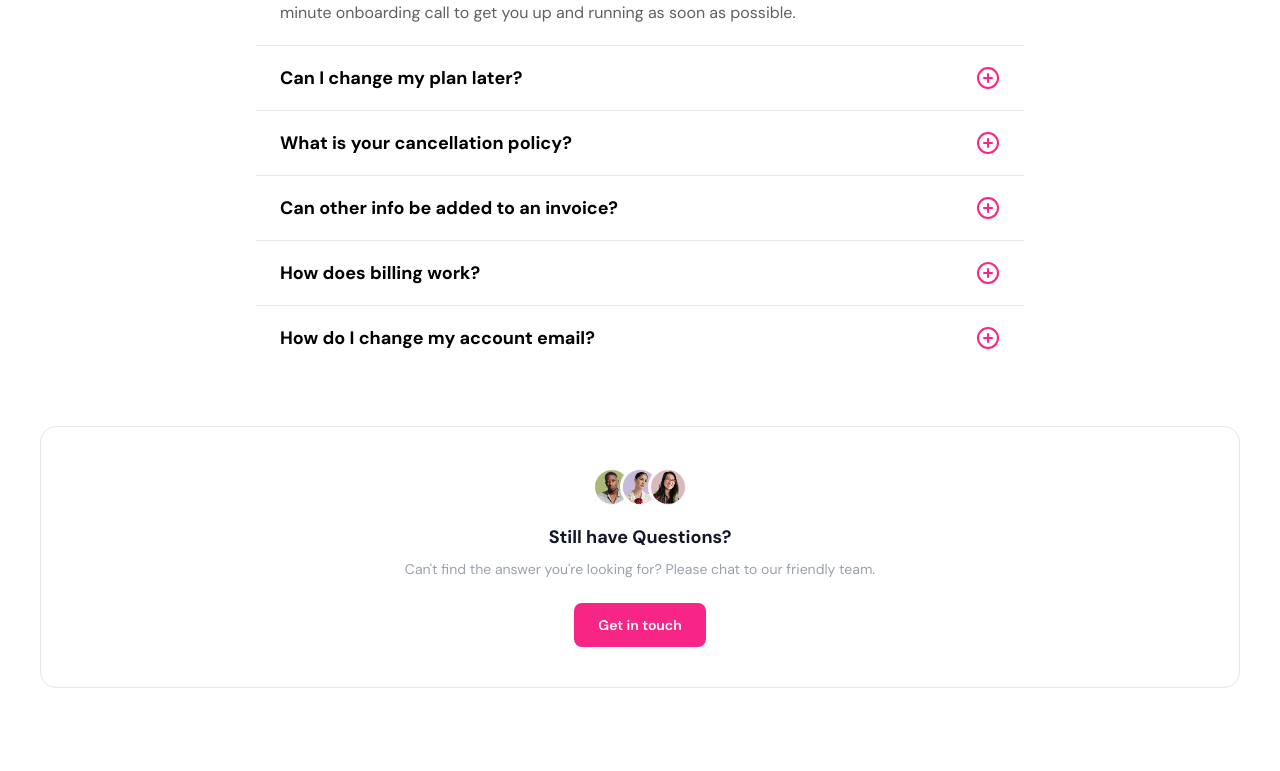
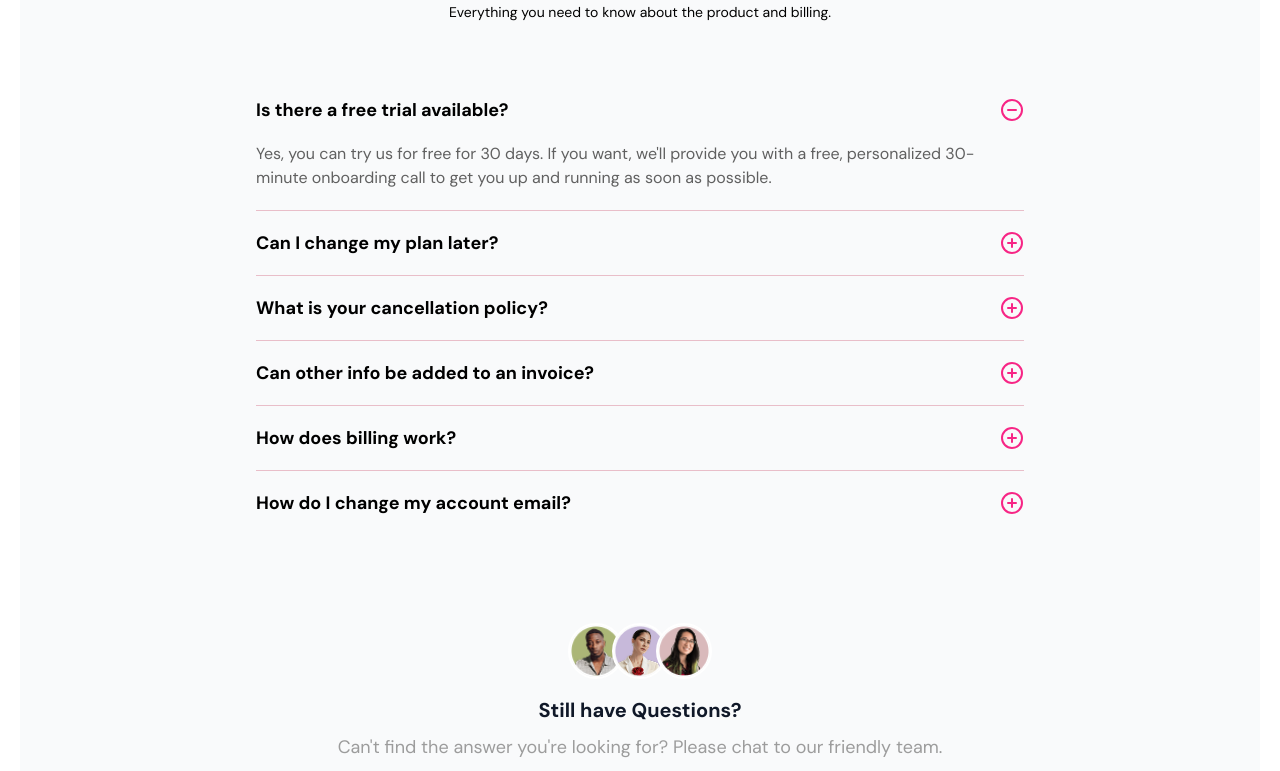
Before and after one commit to almahmud-dev/airbnb-assistant-landing, a Next.js app: page / in a window 1280 px wide. Shown: the part 6087-6858 px from the top of the page. Built offline with nearby package versions, Linux system fonts and the light colour scheme.

Commit message:
Faq all ok

```diff
--- a/next.config.mjs
+++ b/next.config.mjs
@@ -1,6 +1,5 @@
 /** @type {import('next').NextConfig} */
 const nextConfig = {
-  /* config options here */
   reactCompiler: true,
 };
 
--- a/src/components/sections/FaqSection.jsx
+++ b/src/components/sections/FaqSection.jsx
@@ -12,42 +12,49 @@ export default function FaqSection() {
   const toggle = (i) => setOpenIndex(openIndex === i ? -1 : i);
 
   return (
-    <section id="faq" className="py-20 bg-white">
-      <div className="max-w-[1240px] mx-auto px-5">
+    <section id="faq" className="pt-10 lg:pt-[185px] pb-10 lg:pb-[77px]">
+      <div className="max-w-[1240px] bg-[#F9FAFB] rounded-lg mx-auto px-5 py-5 lg:py-15">
         <SectionHeader
           title="Frequently asked"
           highlight="questions"
           description="Everything you need to know about the product and billing."
         />
 
-        {/* ── Accordion ── */}
-        <div className="max-w-[768px] mx-auto rounded-2xl divide-y divide-gray-200 overflow-hidden mb-14">
+        {/* Accordion */}
+        <div className="max-w-[768px] mx-auto rounded-2xl divide-y divide-[rgba(191,33,74,0.28)] overflow-hidden mb-14">
           {FAQS.map((faq, i) => (
             <div key={faq.question}>
               <button
-                className="w-full flex items-center justify-between text-left px-6 py-5 hover:bg-gray-50 transition-colors"
+                className="w-full flex items-center justify-between text-left py-5 hover:bg-gray-50 transition-colors cursor-pointer"
                 onClick={() => toggle(i)}
                 aria-expanded={openIndex === i}
               >
-                <span className="text-black font-bold text-[18px] leading-[24px] pr-4">{faq.question}</span>
+                <span className="text-black font-bold text-[18px] leading-6">
+                  {faq.question}
+                </span>
                 {openIndex === i ? (
-                  <MinusCircle size={24} className="text-[#F72585] flex-shrink-0" />
+                  <MinusCircle size={24} className="text-[#F72585] shrink-0" />
                 ) : (
-                  <PlusCircle size={24} className="text-[#F72585] flex-shrink-0" />
+                  <PlusCircle size={24} className="text-[#F72585] shrink-0" />
                 )}
               </button>
 
-              {openIndex === i && (
-                <div className="px-6 pb-5">
-                  <p className="text-[#606060] text-[16px] font-normal">{faq.answer}</p>
+              {/* Smooth animation */}
+              <div
+                className={`grid transition-all duration-400 ease-in-out ${openIndex === i ? "grid-rows-[1fr]" : "grid-rows-[0fr]"}`}
+              >
+                <div className="overflow-hidden">
+                  <p className="text-[#606060] text-[16px] font-normal pb-5">
+                    {faq.answer}
+                  </p>
                 </div>
-              )}
+              </div>
             </div>
           ))}
         </div>
 
-        {/* ── Still have questions ── */}
-        <div className="text-center border border-gray-200 rounded-2xl py-10 px-6">
+        {/* Still have questions */}
+        <div className="text-center py-8 px-6">
           {/* Avatar stack */}
           <div className="flex justify-center mb-4">
             <div className="flex -space-x-3">
@@ -58,7 +65,7 @@ export default function FaqSection() {
               ].map((src, i) => (
                 <div
                   key={i}
-                  className="w-10 h-10 rounded-full border-2 border-white overflow-hidden bg-gray-100"
+                  className="w-14 h-14 rounded-full border-2 border-white overflow-hidden bg-gray-100"
                 >
                   <Image
                     src={src}
@@ -72,11 +79,14 @@ export default function FaqSection() {
             </div>
           </div>
 
-          <h3 className="font-bold text-gray-900 text-lg mb-2">Still have Questions?</h3>
-          <p className="text-gray-400 text-sm mb-6">
-            Can&apos;t find the answer you&apos;re looking for? Please chat to our friendly team.
+          <h3 className="font-bold text-[#101828] text-[20px] leading-7.5 mb-2">
+            Still have Questions?
+          </h3>
+          <p className="text-[#9C9C9C] text-lg leading-7 mb-8">
+            Can&apos;t find the answer you&apos;re looking for? Please chat to
+            our friendly team.
           </p>
-          <button className="bg-[#F72585] hover:bg-[#d4006e] text-white font-semibold text-sm px-6 py-3 rounded-lg transition-colors">
+          <button className="bg-[#ED3C6A] hover:bg-[#d4006e] text-white font-semibold text-sm px-4.5 py-2.5 rounded-lg transition-colors">
             Get in touch
           </button>
         </div>
```
Also changed, not shown: public/images/Nav_logo/footer.png (added).
